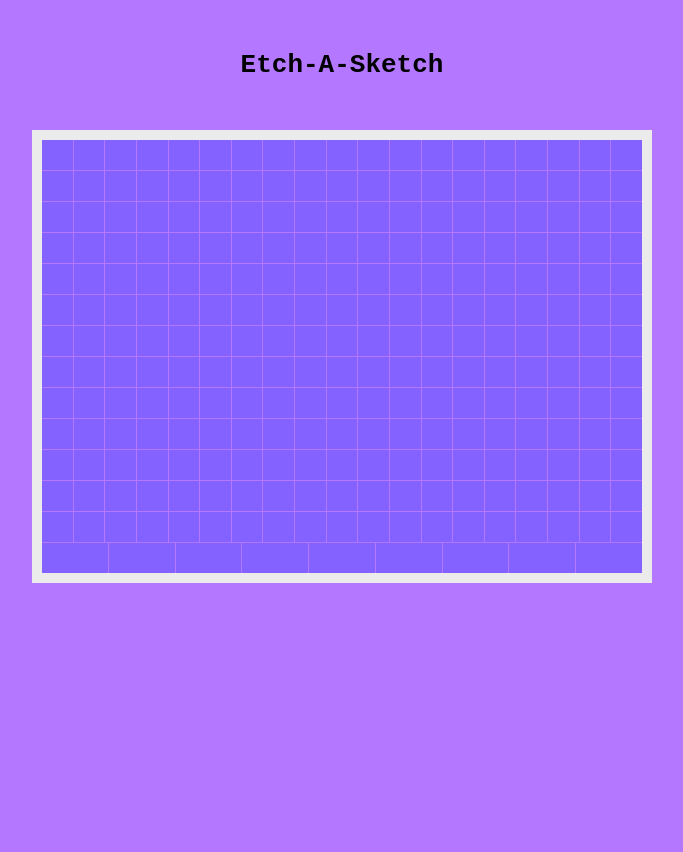
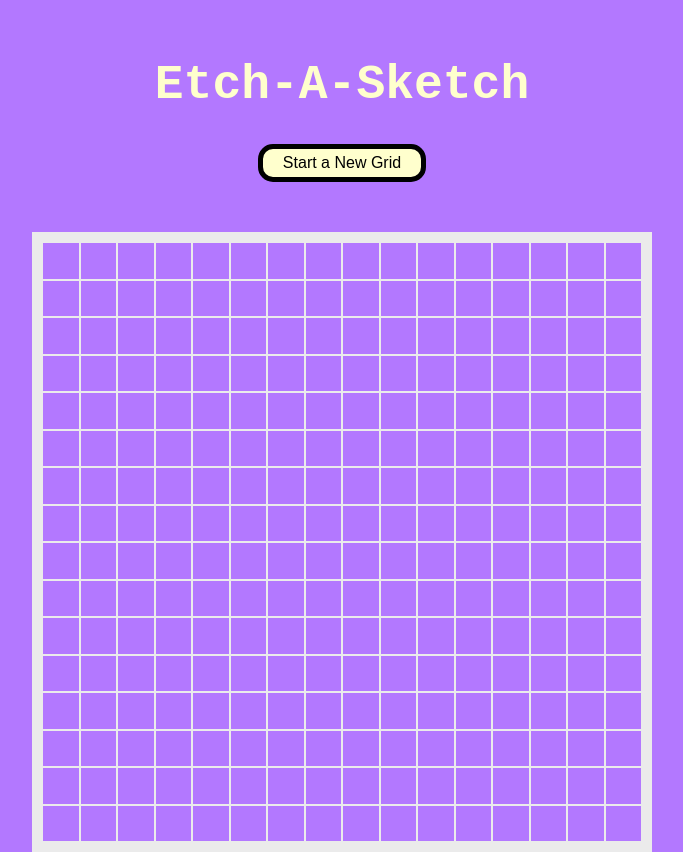
Before and after one commit to larakielcode/etch-a-sketch, a plain HTML site: page index.html in a window 1280 px wide. Shown: the whole page, without its empty margins (298-981 px from the left). Before the commit the page ends 800 px from the top, so only its background shows below. Drawn offline with Linux system fonts and the light colour scheme.

Commit message:
Finish the js script for the basic etch a sketch web browser edition. Added a button to customize the grid size. Added extra css for the total appearance of the project.

```diff
--- a/etch-a-sketch.js
+++ b/etch-a-sketch.js
@@ -1,18 +1,49 @@
 /* Author: Aldin Moreno */
 
 const container = document.querySelector(".container");
+const button = document.querySelector("#gridButton");
 
-for (let i = 1; i <= 16; i++) {
-   for (let j = 1; j <= 16; j++) {
-      const div = document.createElement("div");
-      div.setAttribute("class", "gridbox");
-      container.appendChild(div);
+function generateDiv(divCount) {
+   const gridCellSize = ((600 / divCount) - 2).toFixed(2);
+   let gridSize = Math.pow(divCount, 2);
+   console.log(gridCellSize);
+   console.log(gridSize);
+
+   // Create the div
+   while (gridSize > 0) {
+      const gridDiv = document.createElement("div");
+      container.appendChild(gridDiv);
+      gridDiv.setAttribute("class", "gridbox");
+      gridDiv.style.width = gridCellSize + "px";
+      gridDiv.style.height = gridCellSize + "px";
+      gridDiv.style.border = "1px solid #ebebeb";
+      gridSize--;
    }
+
+   const gridCells = document.querySelectorAll(".gridbox");
+   gridCells.forEach(cell => cell.addEventListener("mouseenter", changebgcolor));
 }
-const gridCells = document.querySelectorAll(".gridbox");
-gridCells.forEach(cell => cell.addEventListener("mouseenter", changebgcolor));
+
 
 
 function changebgcolor() {
    this.style.backgroundColor = "#5C40BC";
 }
+
+function clearGrid() {
+   const howManyGrid = prompt("Enter how many squares per side");
+   console.log(howManyGrid);
+
+   if (howManyGrid >= 1 && howManyGrid <= 100) {
+      while (container.hasChildNodes()) {
+         container.removeChild(container.lastChild);
+      }
+      generateDiv(howManyGrid);
+   } else {
+      alert("Choose a number between 1-100");
+      clearGrid();
+   }
+}
+
+button.addEventListener("click", clearGrid);
+generateDiv(16);
--- a/index.css
+++ b/index.css
@@ -1,31 +1,37 @@
 :root {
   padding: 0;
   margin: 0;
-  box-sizing: border-box;
-  -moz-box-sizing: border-box;
   width: 100vw;
   height: 100vh;
   font-family: monospace;
   background-color: rgb(179, 120, 255);
 }
 
+header {
+  display: flex;
+  flex-direction: column;
+  align-items: center;
+  color: rgb(255, 255, 205);
+  font-size: 24px;
+}
+
+button {
+  padding: 5px 20px;
+  font-size: 16px;
+  border-radius: 15px;
+  border: 5px solid black;
+  background-color: rgb(255, 255, 205);
+}
+
 h1 {
   margin-top: 50px;
   text-align: center;
 }
-
 .container {
   width: 600px;
   margin: 50px auto 0 auto;
   display: flex;
   flex-wrap: wrap;
-  gap: 1px;
   border: 10px solid rgb(235, 235, 235);
+  box-sizing: content-box;
 }
-
-.container div {
-  flex-grow: 1;
-  height: 30px;
-  width: 30px;
-  background: rgb(132, 98, 255);
-}
--- a/index.html
+++ b/index.html
@@ -9,6 +9,7 @@
   <body>
     <header>
       <h1>Etch-A-Sketch</h1>
+      <button id="gridButton">Start a New Grid</button>
     </header>
     <div class="container">
       <!-- this div is for the 16x16 grid -->
```
